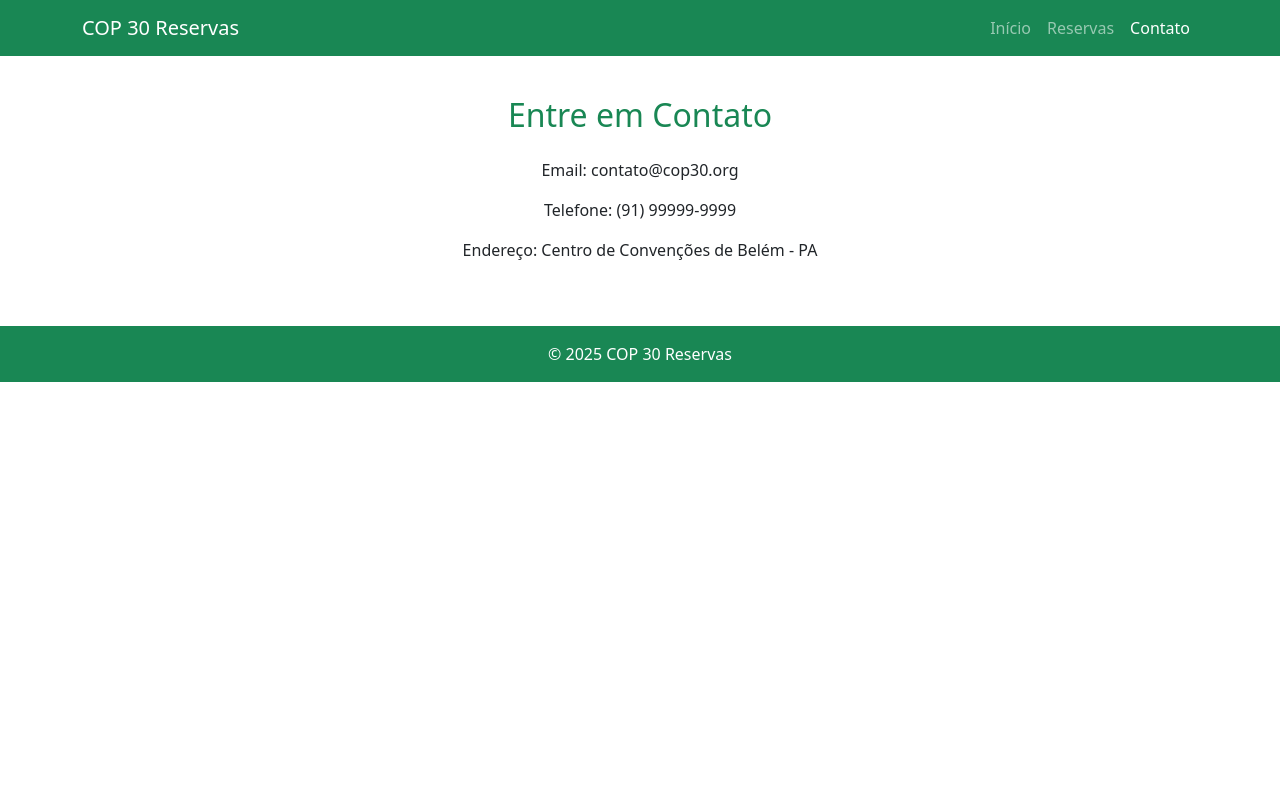
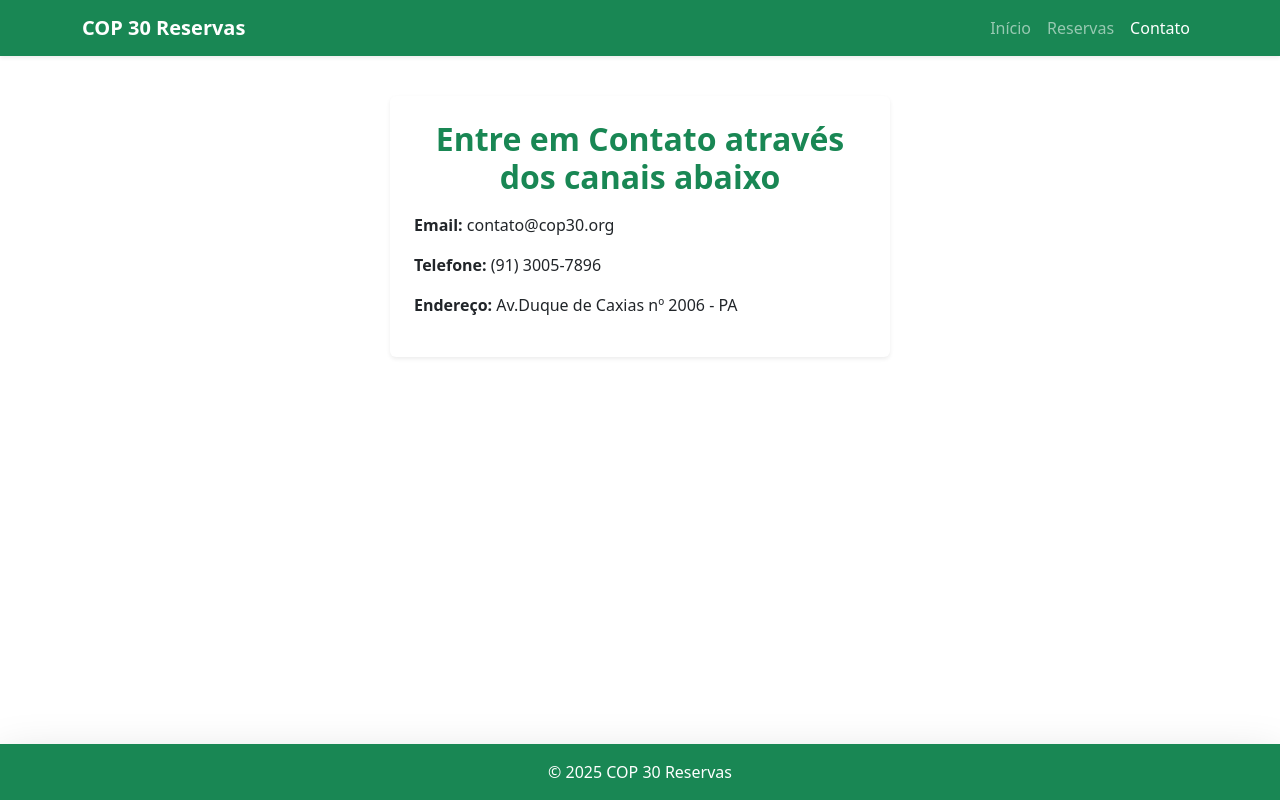
Before and after one commit to Lettci4/ReservasCOP30, a plain HTML site: page contato.html in a window 1280 px wide. Drawn offline with nearby package versions, Linux system fonts and the light colour scheme.

Commit message:
ajustes no conato e inicio

```diff
--- a/contato.html
+++ b/contato.html
@@ -4,33 +4,56 @@
   <meta charset="UTF-8">
   <meta name="viewport" content="width=device-width, initial-scale=1.0">
   <title>Contato COP 30</title>
+
   <link href="https://cdn.jsdelivr.net/npm/bootstrap@5.3.3/dist/css/bootstrap.min.css" rel="stylesheet">
+  <style>
+  body {
+    min-height: 100vh;
+    display: flex;
+    flex-direction: column;
+  }
+
+  footer {
+    margin-top: auto;
+  }
+  </style>
 </head>
+
 <body>
-  <nav class="navbar navbar-expand-lg navbar-dark bg-success fixed-top">
+
+  <nav class="navbar navbar-expand-lg navbar-dark bg-success fixed-top shadow-sm">
     <div class="container">
-      <a class="navbar-brand" href="index.html">COP 30 Reservas</a>
-      <div class="collapse navbar-collapse">
-        <ul class="navbar-nav ms-auto">
+      <a class="navbar-brand fw-bold" href="index.html">COP 30 Reservas</a>
+        <button class="navbar-toggler" type="button" data-bs-toggle="collapse" data-bs-target="#navbarNav">
+          <span class="navbar-toggler-icon"></span>
+        </button>
+          <div class="collapse navbar-collapse" id="navbarNav">
+          <ul class="navbar-nav ms-auto">
           <li class="nav-item"><a class="nav-link" href="index.html">Início</a></li>
           <li class="nav-item"><a class="nav-link" href="reservas.html">Reservas</a></li>
           <li class="nav-item"><a class="nav-link active" href="#">Contato</a></li>
-        </ul>
+          </ul>
       </div>
     </div>
   </nav>
 
-  <section class="py-5 mt-5 text-center">
-    <div class="container">
-      <h2 class="text-success mb-4">Entre em Contato</h2>
-      <p>Email: contato@cop30.org</p>
-      <p>Telefone: (91) 99999-9999</p>
-      <p>Endereço: Centro de Convenções de Belém - PA</p>
+
+  <section class="py-5 mt-5">
+    <div class="container d-flex justify-content-center">
+      <div class="card p-4 shadow-sm border-0" style="max-width: 500px; width: 100%;">
+        <h2 class="text-success mb-3 fw-bold text-center">Entre em Contato através dos canais abaixo</h2>
+
+        <p><strong>Email:</strong> contato@cop30.org</p>
+        <p><strong>Telefone:</strong> (91) 3005-7896</p>
+        <p><strong>Endereço:</strong> Av.Duque de Caxias nº 2006 - PA</p>
+      </div>
     </div>
   </section>
 
-  <footer class="bg-success text-white text-center py-3">
+  <footer class="bg-success text-white text-center py-3 shadow-lg">
     &copy; 2025 COP 30 Reservas
   </footer>
+
+  <script src="https://cdn.jsdelivr.net/npm/bootstrap@5.3.3/dist/js/bootstrap.bundle.min.js"></script>
 </body>
 </html>
```
Also changed, not shown: index.html (+8 -8 lines), style.css (line endings or trailing spaces).
